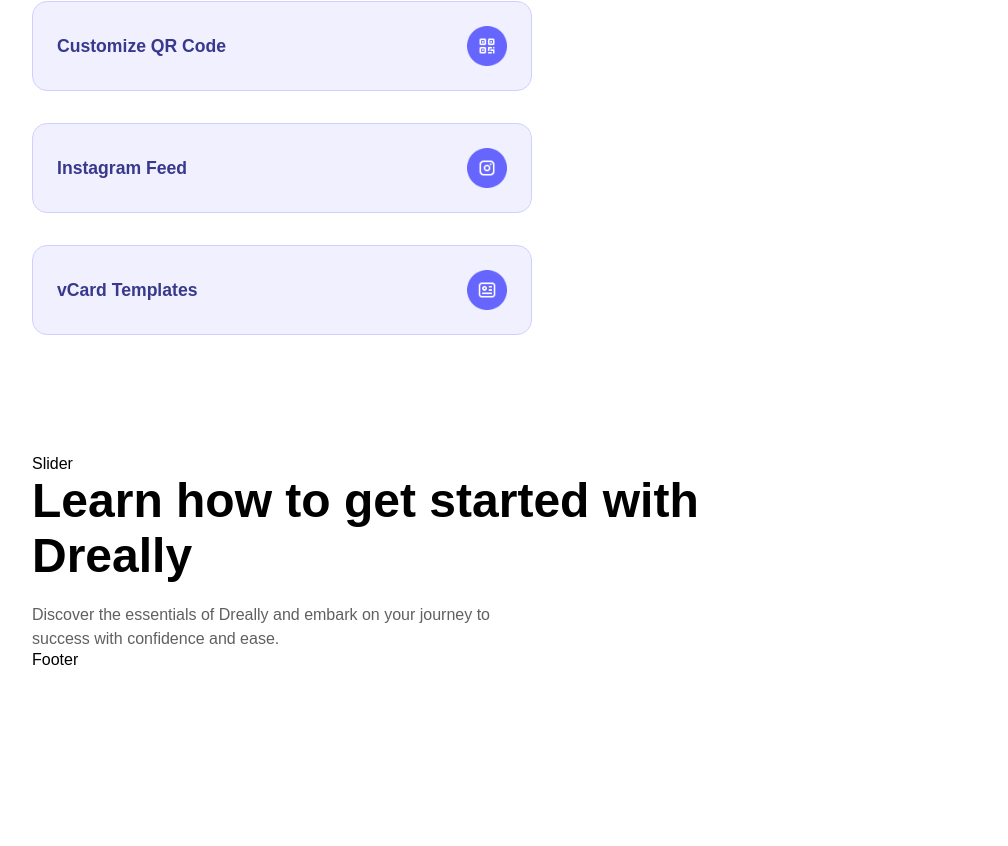
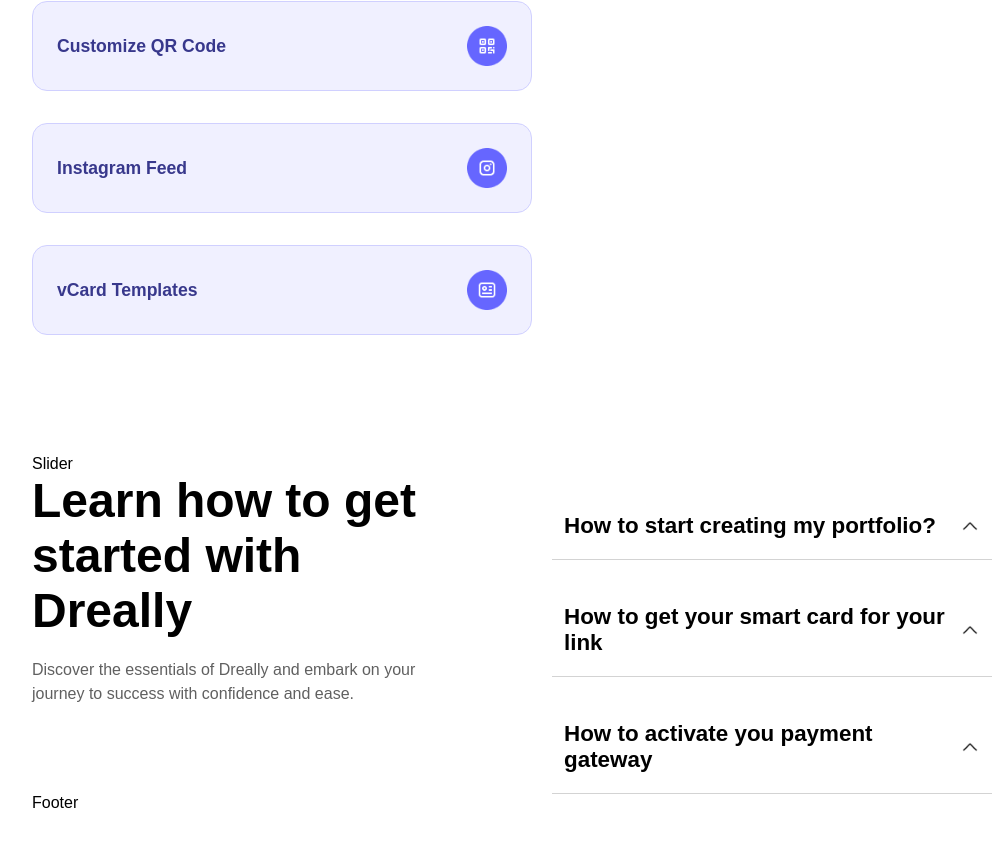
Before and after one commit to Vader4k/Dreally, a React (Vite) app: page / in a window 1280 px wide. Shown: the part 5316-6162 px from the top of the page, without its empty margins (128-1136 px from the left). Before the commit the page ends 6025 px from the top, so only its background shows below. Built offline with nearby package versions, Linux system fonts and the light colour scheme; a web font is replaced by a local one.

Commit message:
@add/ done with the get started component

```diff
--- a/src/components/GetStarted.jsx
+++ b/src/components/GetStarted.jsx
@@ -1,13 +1,52 @@
 import { started } from "../constants"
+import up from '../assets/up.png'
+import down from '../assets/down.png'
+import { useState } from "react"
 
 const GetStarted = () => {
+
+  const [active, setActive] = useState(0)
+
+  const handleClick = (id) => {
+    setActive(id); // Update active state on click
+  }
+
+  let counter = 1
+
   return (
-    <section className="w-full flex items-start justify-between">
-      <div className="flex flex-col gap-5">
+    <section className="w-full flex items-start justify-between gap-20">
+      <div className="flex flex-col gap-5 w-full">
         <h1 className="font-extrabold text-[3rem] max-w-[700px]">Learn how to get started with Dreally</h1>
         <p className="text-neutral-300 leading-6 max-w-[500px]">
           Discover the essentials of Dreally and embark on your journey to success with confidence and ease.
         </p>
+      </div>
+
+      <div className="w-full flex flex-col gap-6 mt-5">
+        {started.map((item) => (
+          <div key={item.id} className="w-full flex flex-col gap-4 bottom py-5 cursor-pointer px-3">
+            <div
+              className="w-full flex items-center justify-between"
+              onClick={() => handleClick(item.id)} // Pass ID to handleClick
+            >
+              <h1 className="text-[1.4rem] font-extrabold">{item.title}</h1>
+              <img
+                src={active === item.id ? down : up}
+                alt="arrow"
+                className="w-[20px]"
+              /> {/* Toggle arrow based on active */}
+            </div>
+            {active === item.id && ( // Conditionally render content based on active state
+              <div className="px-5 flex flex-col gap-3 text-[0.95rem]">
+                {item.text.map((text) => (
+                  <ul key={text.id} className="list-none">
+                    <li className="list-inside">{counter++}. {text.text}</li>
+                  </ul>
+                ))}
+              </div>
+            )}
+          </div>
+        ))}
       </div>
     </section>
   )
--- a/src/index.css
+++ b/src/index.css
@@ -19,3 +19,7 @@
 .border {
   border-bottom: 2px solid #6666ff;
 }
+
+.bottom {
+  border-bottom: 1px solid lightgray;
+}
```
Also changed, not shown: src/assets/down.png (added), src/assets/up.png (added).
